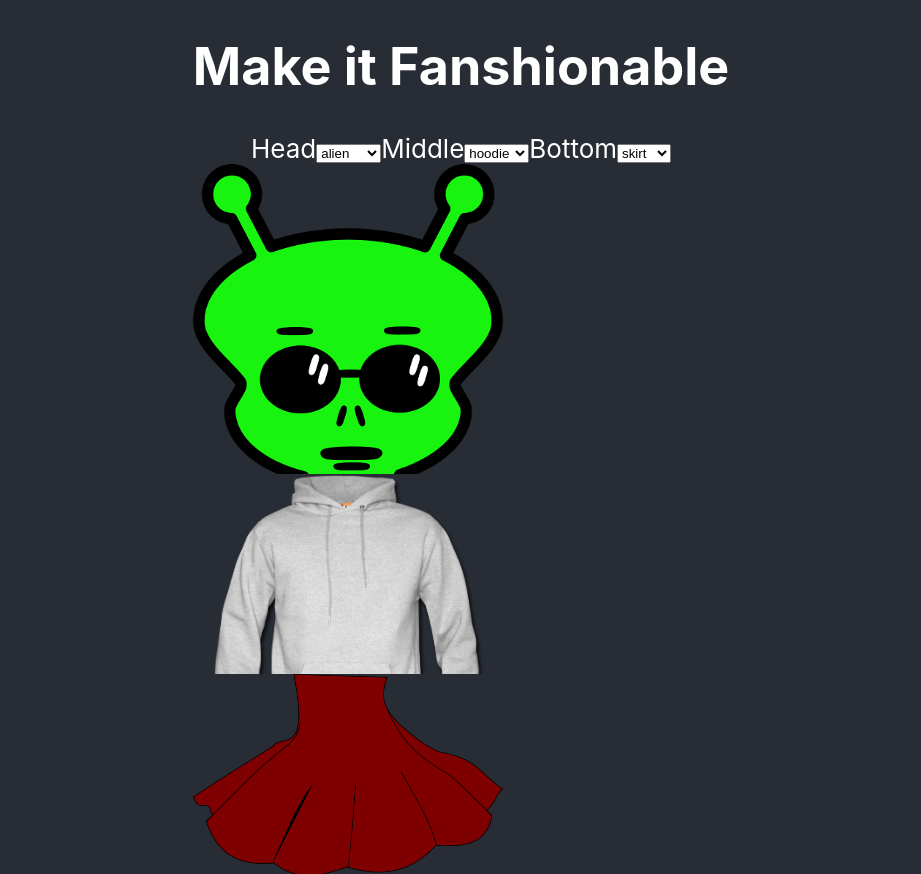
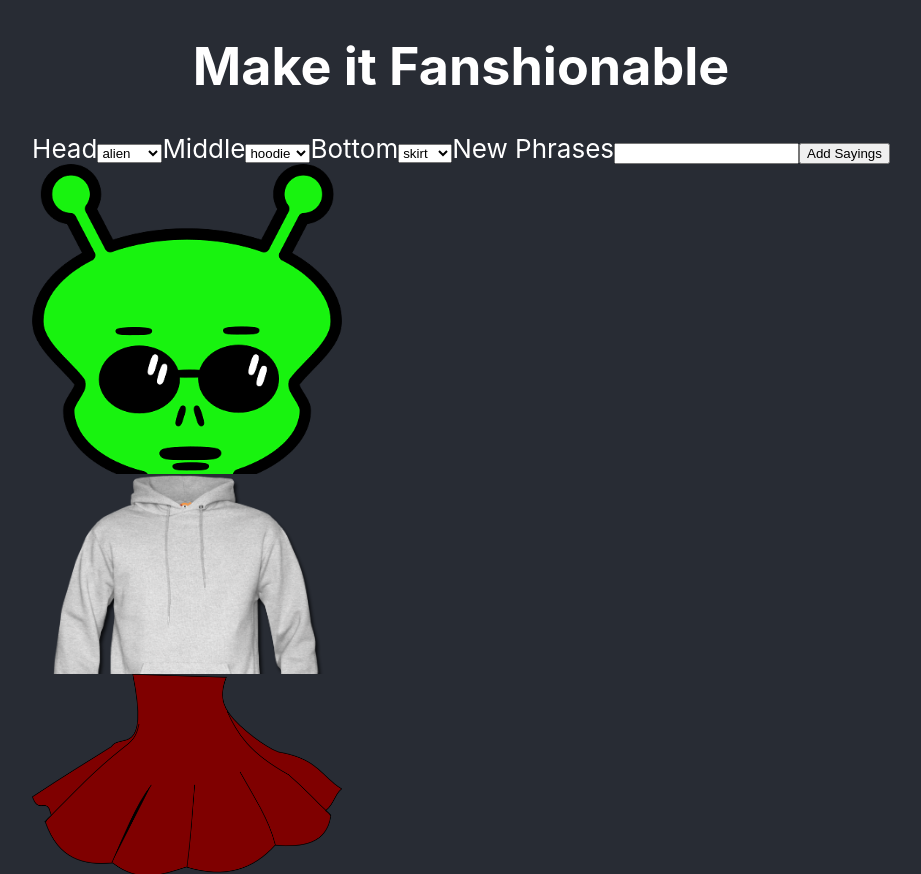
Before and after one commit to cristian-montes/character_designer, a React (Create React App) app: page / in a window 1280 px wide. Shown: the whole page, without its empty margins (179-1100 px from the left). Built offline with nearby package versions, Linux system fonts and the light colour scheme.

Commit message:
phrases showing and displaying

```diff
--- /dev/null
+++ b/src/components/Phrase/Phrase.jsx
@@ -0,0 +1,10 @@
+
+export default function Phrase({phrases}){
+    return(
+        <div>
+            {phrases.map((phrase) => (
+                <p style={{ color:'white'}}>{phrase}</p>
+            ))}
+        </div>
+    )
+}
--- a/src/components/Picker/Picker.jsx
+++ b/src/components/Picker/Picker.jsx
@@ -1,6 +1,6 @@
 import React from "react";
 
-export default function Picker({head, setHead, middle, setMiddle, bottom, setBottom}){
+export default function Picker({head, setHead, middle, setMiddle, bottom, setBottom, newPhrase, setNewPhrase, handleClick}){
     const headOptions = ['alien', 'cat', 'face', 'caiman']
     const middleOptions = ['hoodie', 'tmobile', 'tshirt']
     const bottomOptions = ['jeans', 'skirt', 'gold']
@@ -32,6 +32,21 @@ export default function Picker({head, setHead, middle, setMiddle, bottom, setBot
                     ))}
                 </select>
             </label>
+            <label>
+                New Phrases
+                <input
+                    type='text'
+                    value={newPhrase}
+                    onChange={(event) => setNewPhrase(event.target.value)}
+                />
+            </label>
+            <button
+                type='button'
+                onClick={handleClick}
+            >
+                Add Sayings
+            </button>
+
         </div>
     )
 }
--- a/src/containers/CharacterContainer.jsx
+++ b/src/containers/CharacterContainer.jsx
@@ -1,13 +1,21 @@
 import React, { useState } from 'react';
 import Character from '../components/Character/Character';
+import Phrase from '../components/Phrase/Phrase';
 import Picker from '../components/Picker/Picker';
 
 
 function CharacterContainer(){
-    const [head, setHead] = useState('alien')
-    const [middle, setMiddle] = useState('hoodie')
-    const [bottom, setBottom] = useState('skirt')
+    const [head, setHead] = useState('alien');
+    const [middle, setMiddle] = useState('hoodie');
+    const [bottom, setBottom] = useState('skirt');
+    const [phrase, setPhrase] = useState([]);
+    const [newPhrase, setNewPhrase] = useState('');
 
+    const handleClick = () => {
+        setNewPhrase('')
+        setPhrase((prevState) => [...prevState, newPhrase])
+    }
+    console.log('here', phrase)
     return(
         <div>
             <h1> Make it Fanshionable </h1>
@@ -18,8 +26,12 @@ function CharacterContainer(){
                 setMiddle={setMiddle}
                 bottom={bottom}
                 setBottom={setBottom}
+                newPhrase={newPhrase}
+                setNewPhrase={setNewPhrase}
+                handleClick= {handleClick}
                 />
             <Character head={head} middle={middle} bottom={bottom}/>
+            <Phrase phrases={phrase}/>
         </div>
     )
 }
```
